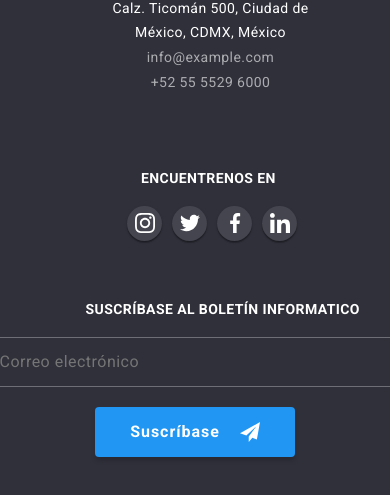
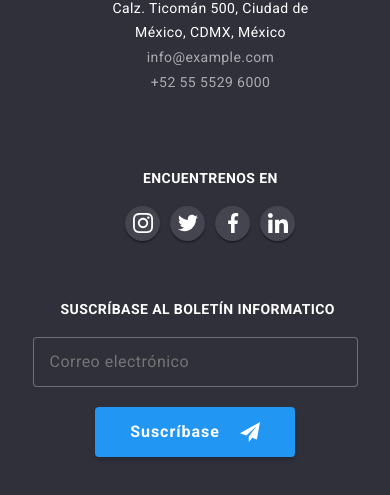
Before and after one commit to MpBolanos/goit-markup-hw-08, a plain HTML site: page index.html in a window 390 px wide. Shown: the part 4755-5250 px from the top of the page. Drawn offline with nearby package versions, Linux system fonts and the light colour scheme.

Commit message:
Se agregaron estilo a los media queries para el footer

```diff
--- a/css/styles.css
+++ b/css/styles.css
@@ -1244,19 +1244,22 @@ li.team__item-networks:hover svg {
   }
 
   .footer__list-networks {
-    margin-left: 44px;
+    justify-content: center;
+    align-items: center;
+    align-content: center;
+    margin-left: 40px;
   }
 
   .footer__label-suscribe {
     justify-content: center;
-    margin-left: 103px;
+    margin-left: 28px;
   }
 
   .footer__input-mail {
     display: flex;
     justify-content: center;
     align-items: center;
-    width: 425px;
+    width: 325px;
     margin: 0;
   }
 
@@ -1336,6 +1339,7 @@ li.team__item-networks:hover svg {
     position: absolute;
     top: 16px;
     right: 16px;
+
     color: var(--primary-text-color);
   }
 
```
